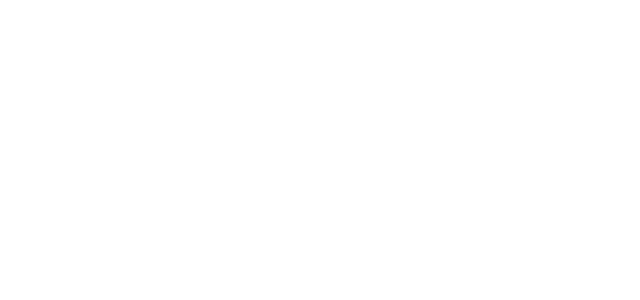
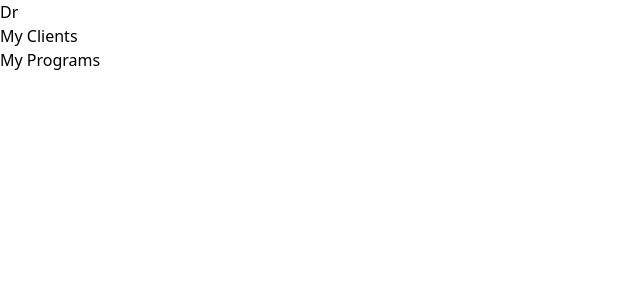
Before and after one commit to waynekn/HIS, a React (Vite) app in the folder frontend/: page /user/1 in a window 1280 px wide. Before the commit this address had no page. Shown: the top 300 px of the page, without its empty margins (0-640 px from the left). Built offline with nearby package versions, Linux system fonts and the light colour scheme.

Commit message:
feat: add profile page component and update router to include user profile route

```diff
--- /dev/null
+++ b/frontend/src/pages/profilePage.tsx
@@ -0,0 +1,24 @@
+import { Link } from "react-router";
+import { useSelector } from "react-redux";
+import { selectCurrentUser } from "../store/user/user.selector";
+
+function ProfilePage() {
+  const currentUser = useSelector(selectCurrentUser);
+  return (
+    <div className="min-h-screen">
+      <h1>
+        Dr <span className="font-bold">{currentUser.username}</span>
+      </h1>
+      <ul>
+        <li>
+          <Link to="#">My Clients</Link>
+        </li>
+        <li>
+          <Link to="#">My Programs</Link>
+        </li>
+      </ul>
+    </div>
+  );
+}
+
+export default ProfilePage;
--- a/frontend/src/router.tsx
+++ b/frontend/src/router.tsx
@@ -3,6 +3,7 @@
 import HomePage from "./pages/home";
 import LogInForm from "./components/loginForm";
 import SignUpForm from "./components/signUpForm";
+import ProfilePage from "./pages/profilePage";
 
 function Router() {
   return (
@@ -11,6 +12,7 @@
         <Route path="login/" element={<LogInForm />} />
         <Route path="signup/" element={<SignUpForm />} />
       </Route>
+      <Route path="user/:username/" element={<ProfilePage />} />
     </Routes>
   );
 }
```
